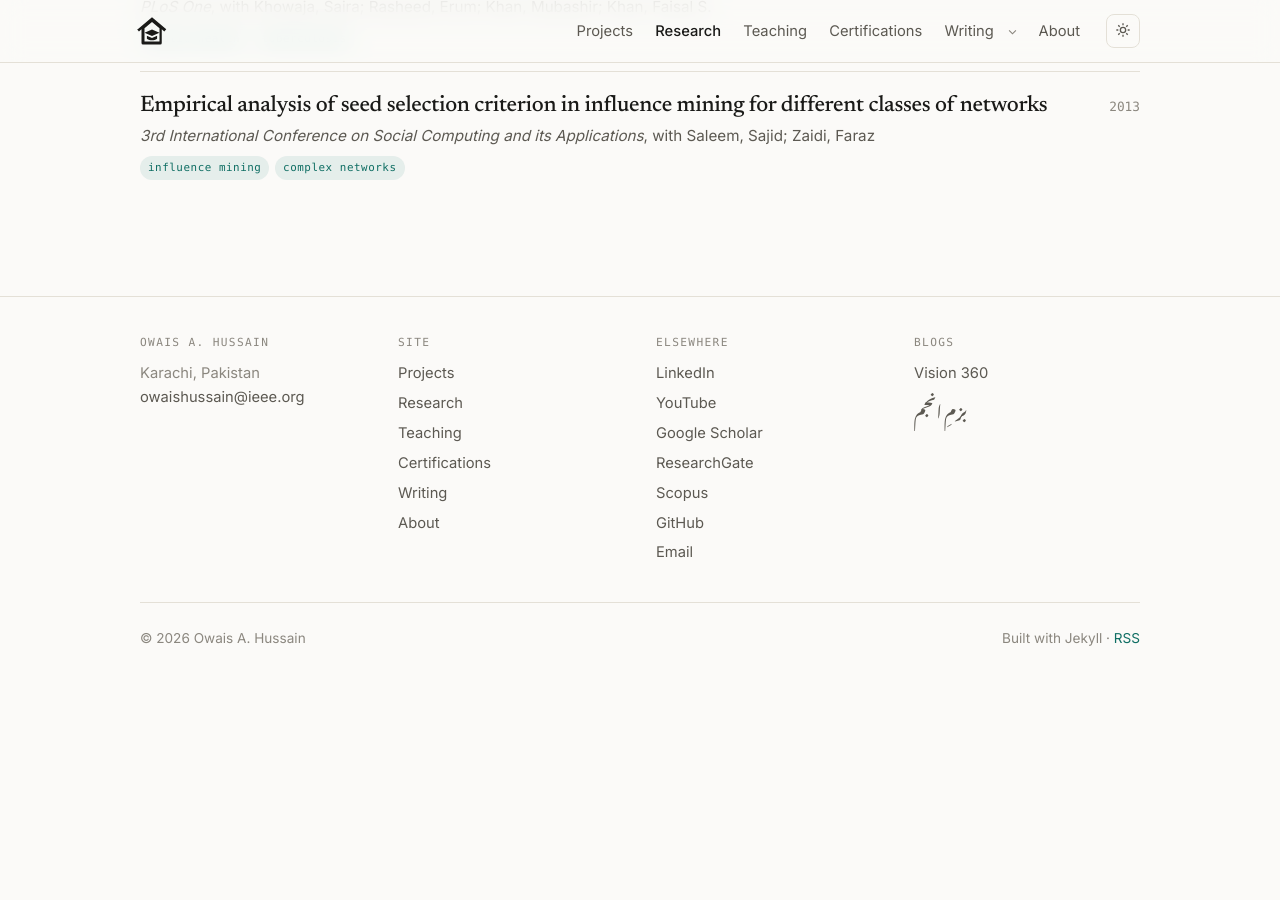
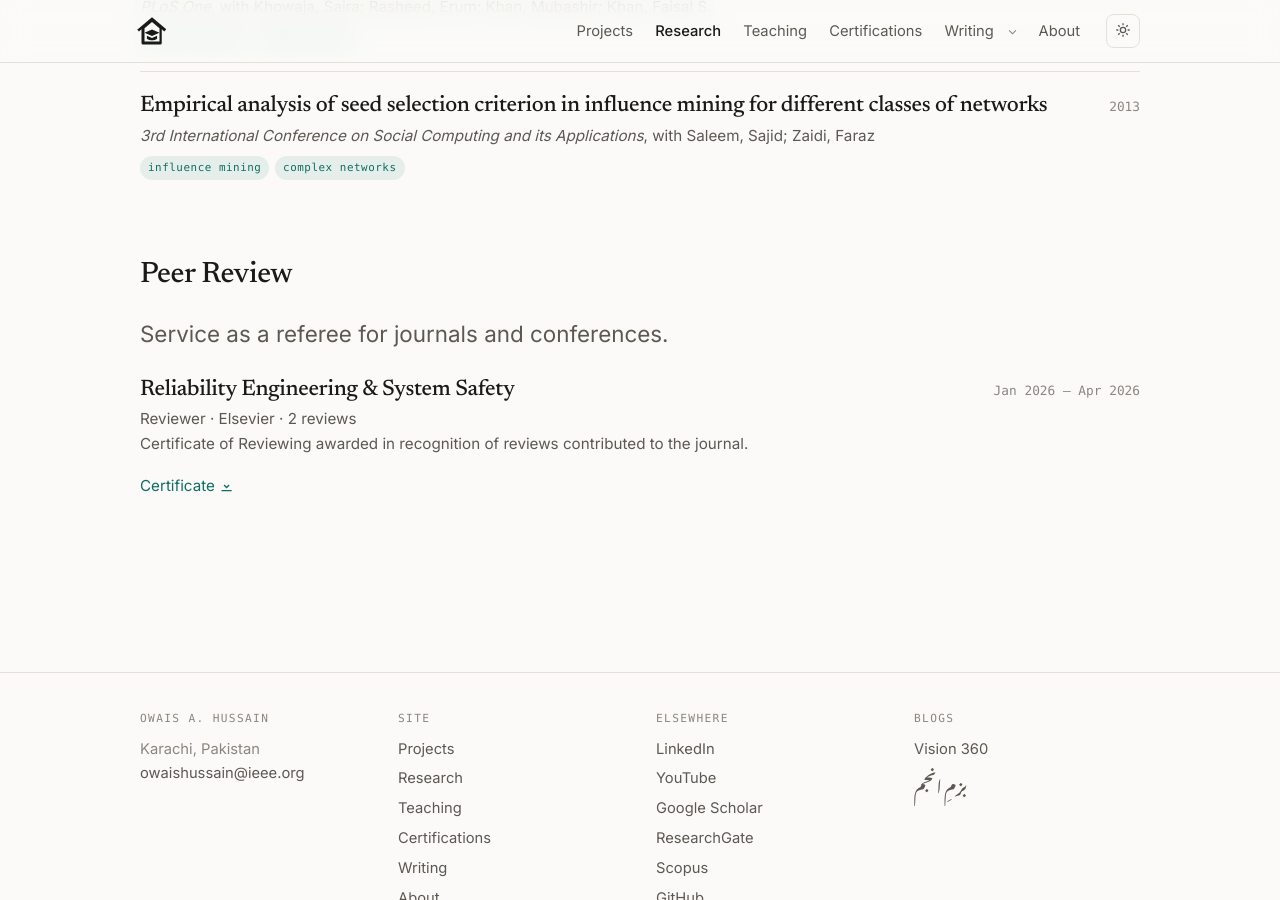
Before and after one commit to esquaredsystems/founder, a Jekyll site: the page built from research.html, in a window 1280 px wide and 900 px high, scrolled down 1984 px. Built offline with Jekyll 4.4.1, drawn with Linux system fonts in a browser that asks for light colours; some web fonts are replaced; before the commit the page ends 2682 px from its top, so only the background shows below that.

Commit message:
Adding contribution as reviewer

```diff
--- /dev/null
+++ b/_data/reviewing.csv
@@ -0,0 +1,2 @@
+#,venue,publisher,role,period,count,detail,verify,file
+,"Reliability Engineering & System Safety","Elsevier","Reviewer","Jan 2026 – Apr 2026",2,"Certificate of Reviewing awarded in recognition of reviews contributed to the journal.",,"/assets/files/certificates/Elsevier_RESS_Reviewing_2026.pdf"
--- a/research.html
+++ b/research.html
@@ -6,6 +6,7 @@ permalink: /research/
 ---
 {% include site-vars.html %}
 {%- assign pubs = site.data.papers -%}
+{%- assign reviews = site.data.reviewing -%}
 
 <div class="wrap">
   <div class="page-head">
@@ -41,4 +42,30 @@ permalink: /research/
     </li>
     {%- endfor -%}
   </ul>
+
+  {%- if reviews and reviews.size > 0 -%}
+  <section class="section">
+    <div class="section__head"><h2>Peer Review</h2></div>
+    <p class="lede" style="margin-top:0">Service as a referee for journals and conferences.</p>
+    <ul class="items">
+      {%- for r in reviews -%}
+      <li class="item">
+        <div class="item__head">
+          <div>
+            <h3 class="item__title">{% if r.verify %}<a href="{{ r.verify }}" rel="noopener">{{ r.venue }}</a>{% else %}{{ r.venue }}{% endif %}</h3>
+            <p class="item__sub">{{ r.role }}{% if r.publisher %} · {{ r.publisher }}{% endif %}{% if r.count %} · {{ r.count }} review{% unless r.count == "1" %}s{% endunless %}{% endif %}</p>
+          </div>
+          <span class="item__year">{{ r.period }}</span>
+        </div>
+        {%- if r.detail %}<p class="item__body">{{ r.detail }}</p>{% endif %}
+        {%- if r.file %}
+        <p class="item__body" style="margin-top:0.6rem">
+          <a href="{{ r.file | relative_url }}">Certificate {% include icon.html name="download" %}</a>
+        </p>
+        {%- endif %}
+      </li>
+      {%- endfor -%}
+    </ul>
+  </section>
+  {%- endif -%}
 </div>
```
Also changed, not shown: 1 other file.
